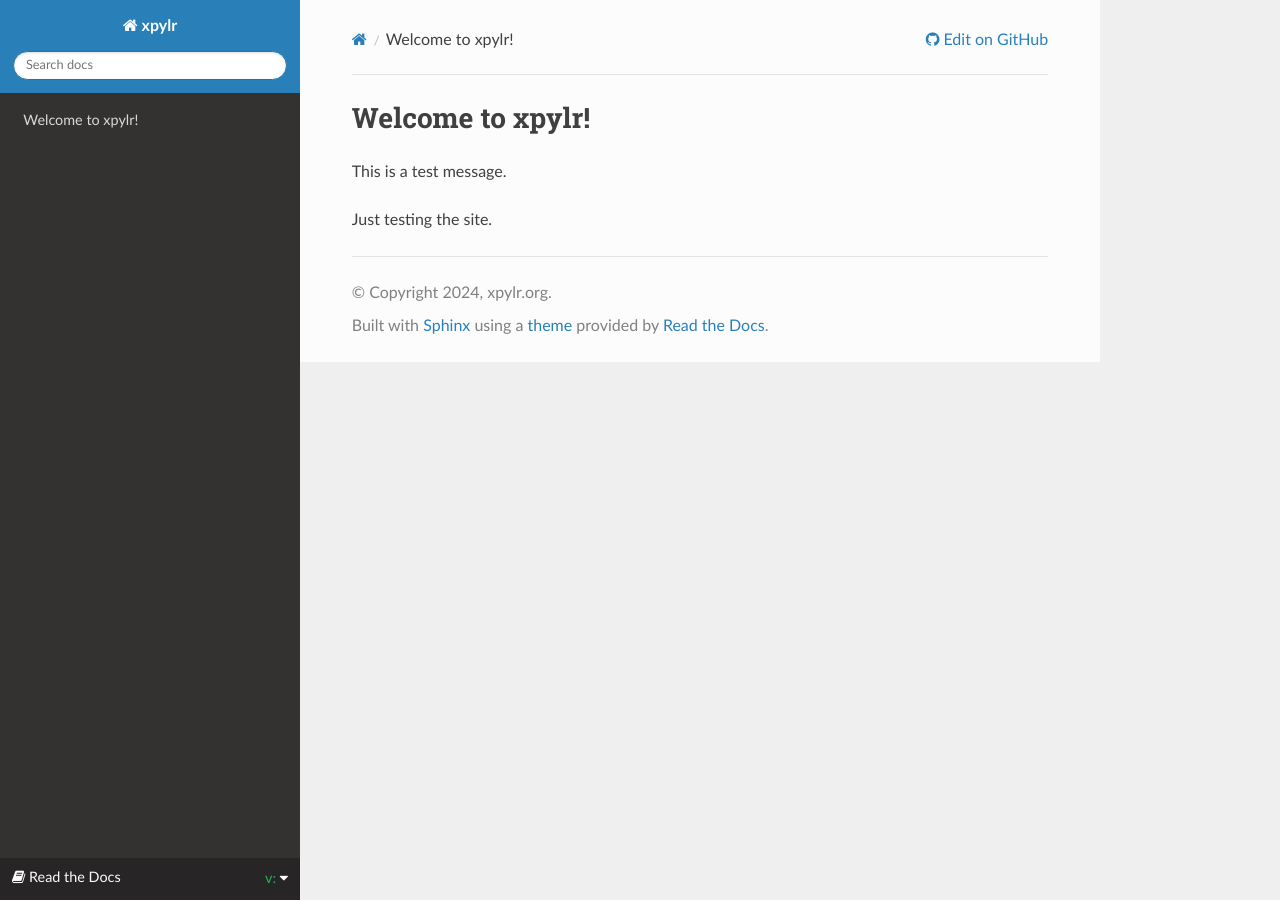
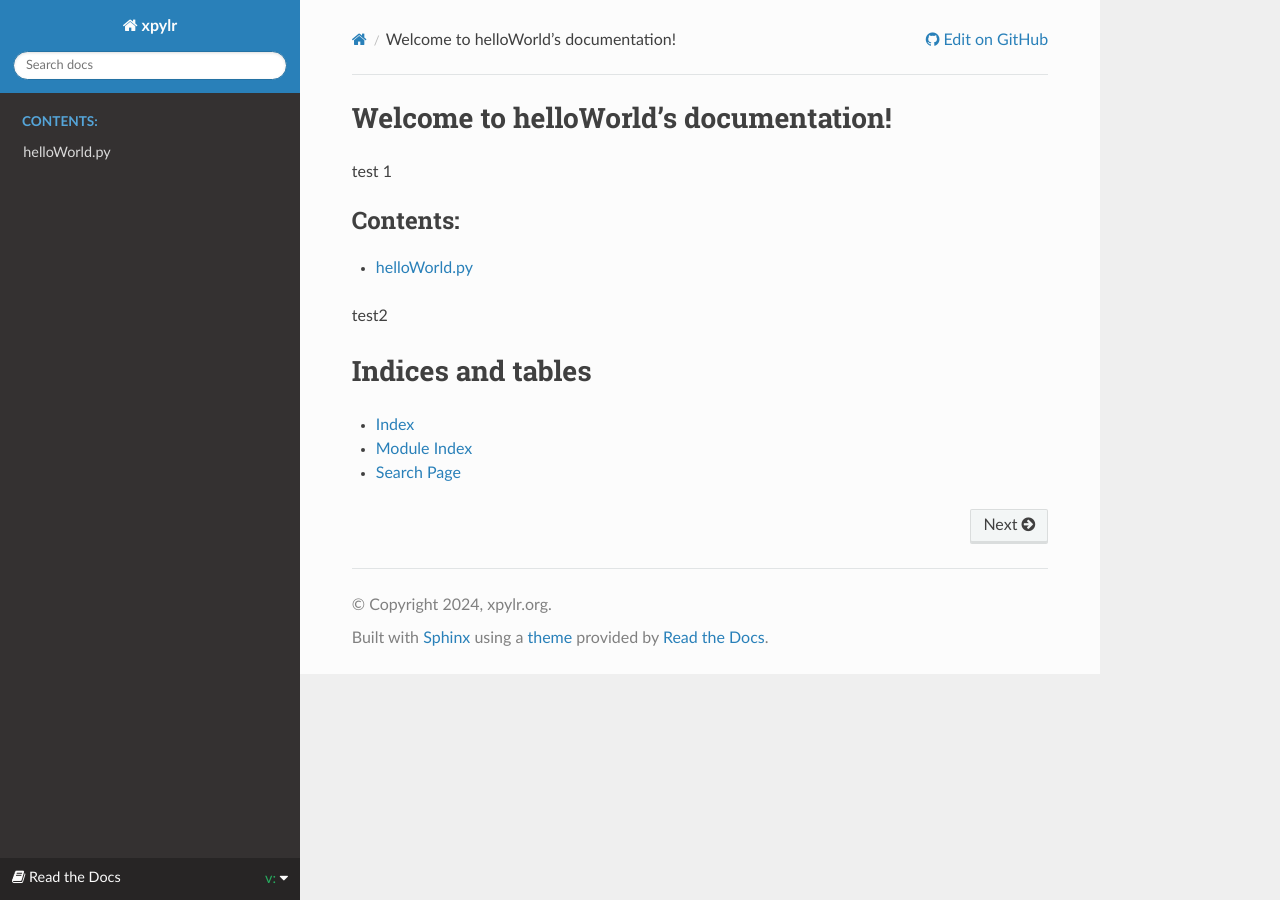
Before and after one commit to xpylr/docs, a Sphinx documentation site: the page built from docs/index.rst, in a window 1280 px wide. Built offline with Sphinx 7.4.7 and the Read the Docs theme 2.0.0, drawn with Linux system fonts in a browser that asks for light colours; the version number could not be read and is left out.

Commit message:
Testing toctree

```diff
--- a/docs/index.rst
+++ b/docs/index.rst
@@ -3,9 +3,22 @@
    You can adapt this file completely to your liking, but it should at least
    contain the root `toctree` directive.
 
-Welcome to xpylr!
+Welcome to helloWorld's documentation!
 ======================================
 
-This is a test message.
+test 1
 
-Just testing the site.
+.. toctree::
+   :maxdepth: 2
+   :caption: Contents:
+
+   autodoc
+
+test2
+
+Indices and tables
+==================
+
+* :ref:`genindex`
+* :ref:`modindex`
+* :ref:`search`
```
